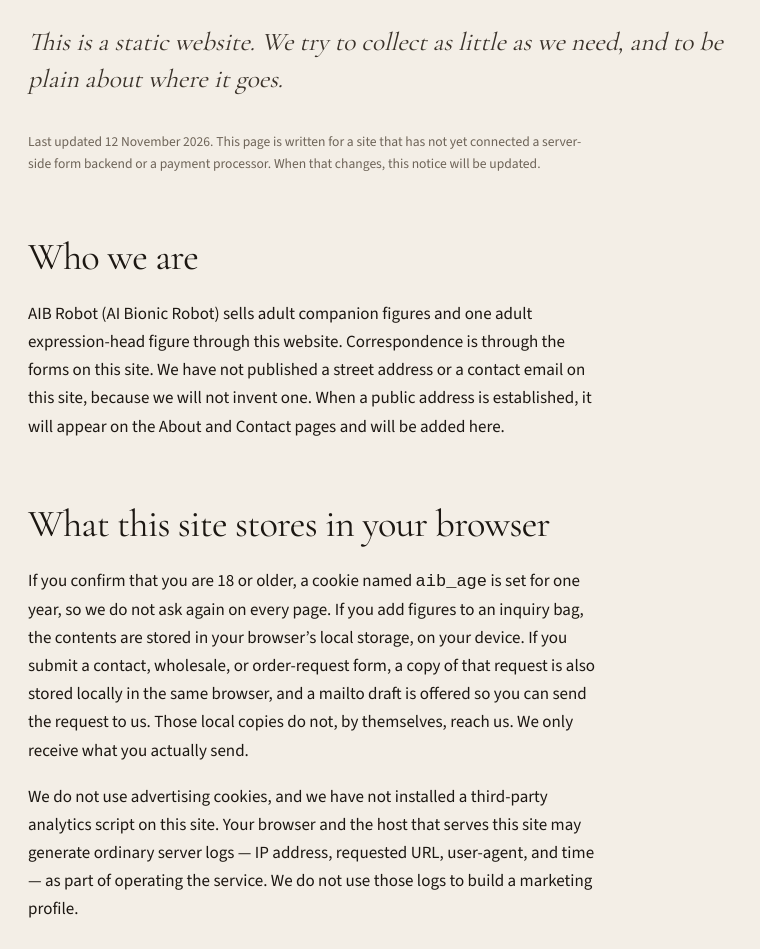
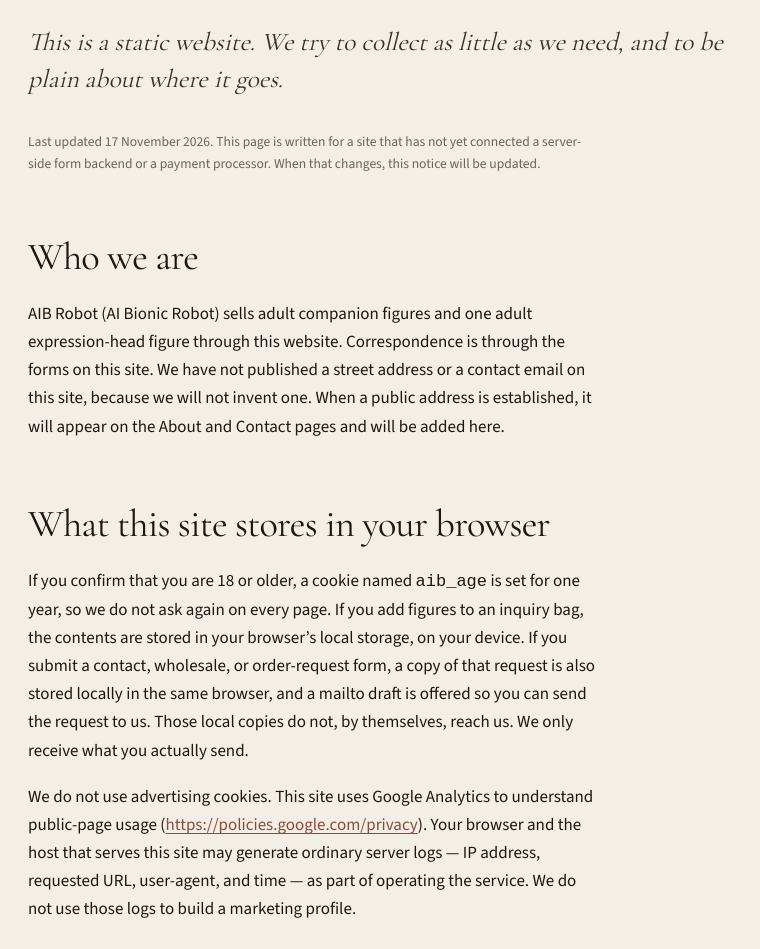
Before and after one commit to PanPanTech/aibrobot.com, an Astro site: page /privacy in a window 1280 px wide. Shown: the part 243-1192 px from the top of the page, without its empty margins (0-760 px from the left). Built offline with nearby package versions, Linux system fonts and the light colour scheme; Astro itself is replaced by a stand-in of ours.

Commit message:
Add Google Analytics 4 to every public page.
Load the official gtag snippet from the shared layout head, and note on the privacy page that this site uses Google Analytics to understand public-page usage.

Co-authored-by: PanPanTech <PanPanTech@users.noreply.github.com>

```diff
--- a/src/layouts/Base.astro
+++ b/src/layouts/Base.astro
@@ -45,6 +45,13 @@ const ogImg = image.startsWith('http') ? image : new URL(image, SITE.url).toStri
   <head>
     <meta charset="utf-8" />
     <meta name="viewport" content="width=device-width, initial-scale=1" />
+    <script is:inline async src="https://www.googletagmanager.com/gtag/js?id=G-DJ4Q4NBE1K"></script>
+    <script is:inline>
+      window.dataLayer = window.dataLayer || [];
+      function gtag(){dataLayer.push(arguments);}
+      gtag('js', new Date());
+      gtag('config', 'G-DJ4Q4NBE1K');
+    </script>
     <title>{fullTitle}</title>
     <meta name="description" content={description} />
     <meta name="rating" content="adult" />
--- a/src/pages/privacy.astro
+++ b/src/pages/privacy.astro
@@ -13,7 +13,7 @@ import Base from '../layouts/Base.astro';
       <p class="lead">This is a static website. We try to collect as little as we need, and to be plain about where it goes.</p>
     </header>
     <div class="prose" style="padding-bottom:4.5rem">
-      <p class="fine">Last updated 12 November 2026. This page is written for a site that has not yet connected a server-side form backend or a payment processor. When that changes, this notice will be updated.</p>
+      <p class="fine">Last updated 17 November 2026. This page is written for a site that has not yet connected a server-side form backend or a payment processor. When that changes, this notice will be updated.</p>
 
       <h2>Who we are</h2>
       <p>
@@ -25,7 +25,7 @@ import Base from '../layouts/Base.astro';
         If you confirm that you are 18 or older, a cookie named <code>aib_age</code> is set for one year, so we do not ask again on every page. If you add figures to an inquiry bag, the contents are stored in your browser’s local storage, on your device. If you submit a contact, wholesale, or order-request form, a copy of that request is also stored locally in the same browser, and a mailto draft is offered so you can send the request to us. Those local copies do not, by themselves, reach us. We only receive what you actually send.
       </p>
       <p>
-        We do not use advertising cookies, and we have not installed a third-party analytics script on this site. Your browser and the host that serves this site may generate ordinary server logs — IP address, requested URL, user-agent, and time — as part of operating the service. We do not use those logs to build a marketing profile.
+        We do not use advertising cookies. This site uses Google Analytics to understand public-page usage (<a href="https://policies.google.com/privacy">https://policies.google.com/privacy</a>). Your browser and the host that serves this site may generate ordinary server logs — IP address, requested URL, user-agent, and time — as part of operating the service. We do not use those logs to build a marketing profile.
       </p>
 
       <h2>What you send to us</h2>
```
